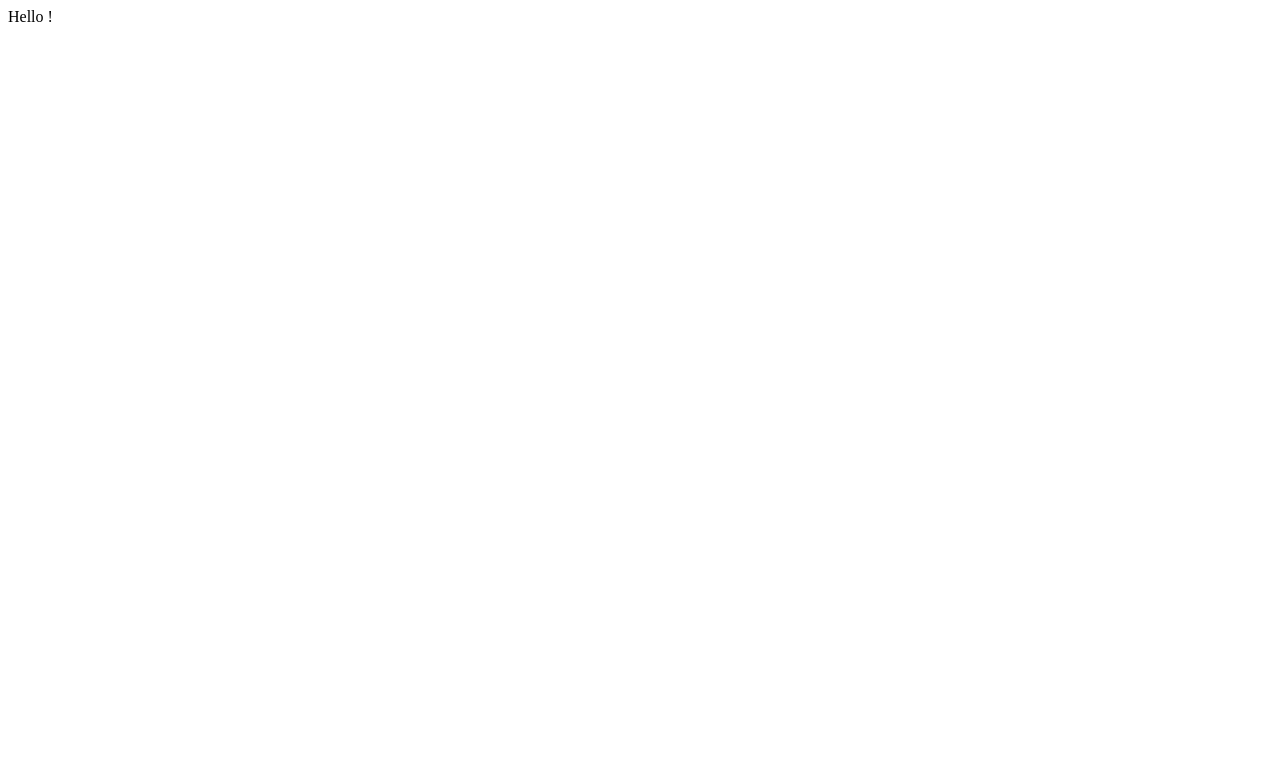
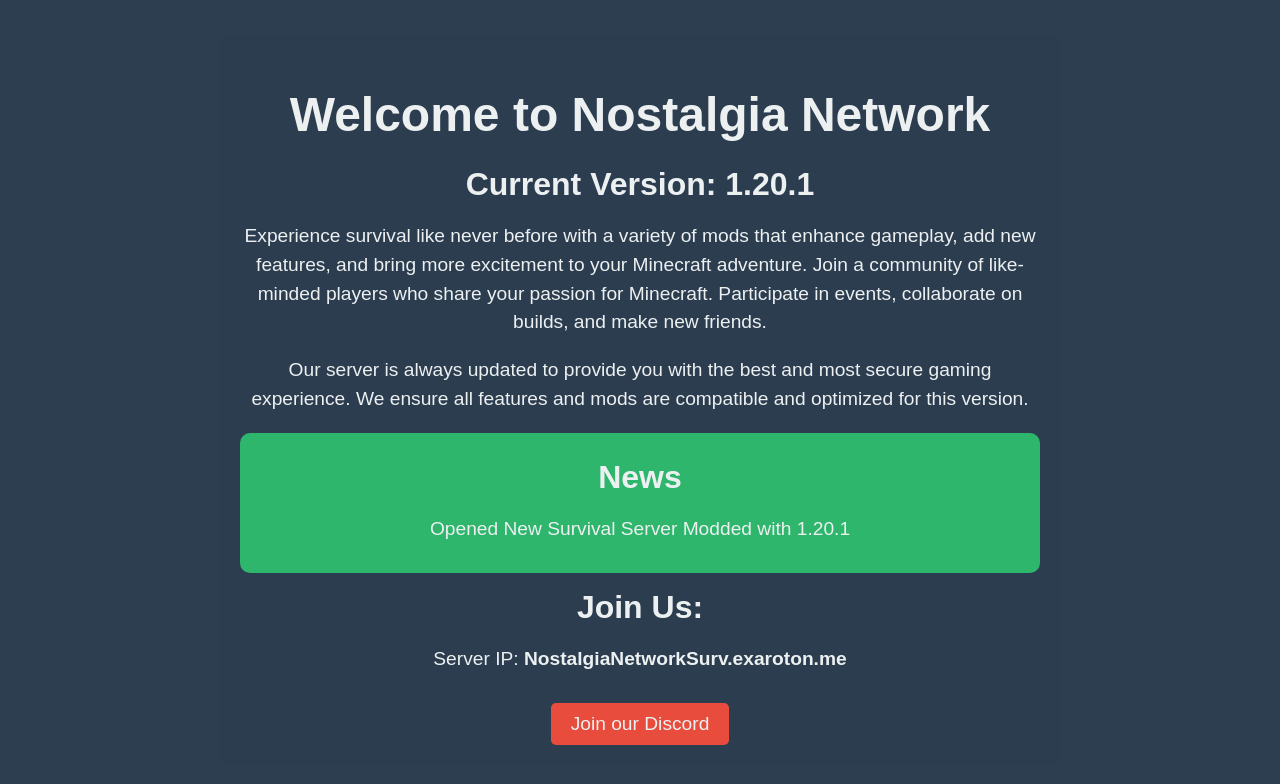
Before and after one commit to NostalgiaNetwork/Website, a plain HTML site: page index.html in a window 1280 px wide. Drawn offline with Linux system fonts and the light colour scheme.

Commit message:
Update index.html

```diff
--- a/index.html
+++ b/index.html
@@ -1 +1,81 @@
-Hello !
+<!DOCTYPE html>
+<html lang="en">
+<head>
+    <meta charset="UTF-8">
+    <meta name="viewport" content="width=device-width, initial-scale=1.0">
+    <title>Nostalgia Network</title>
+    <style>
+        body {
+            font-family: Arial, sans-serif;
+            background-color: #2c3e50;
+            color: #ecf0f1;
+            margin: 0;
+            padding: 0;
+            display: flex;
+            flex-direction: column;
+            align-items: center;
+            justify-content: center;
+            min-height: 100vh;
+            text-align: center;
+        }
+        h1 {
+            font-size: 3em;
+            margin-bottom: 0.5em;
+        }
+        h2 {
+            font-size: 2em;
+            margin: 0.5em 0;
+        }
+        p {
+            font-size: 1.2em;
+            line-height: 1.5em;
+        }
+        .container {
+            padding: 20px;
+            background: rgba(44, 62, 80, 0.85);
+            border-radius: 10px;
+            max-width: 800px;
+            margin: 20px;
+        }
+        .news {
+            background: rgba(46, 204, 113, 0.85);
+            padding: 10px;
+            border-radius: 10px;
+            margin: 10px 0;
+        }
+        .button {
+            background: #e74c3c;
+            padding: 10px 20px;
+            border: none;
+            border-radius: 5px;
+            color: #ecf0f1;
+            font-size: 1.2em;
+            text-decoration: none;
+            margin-top: 10px;
+            display: inline-block;
+        }
+        .button:hover {
+            background: #c0392b;
+        }
+    </style>
+</head>
+<body>
+    <div class="container">
+        <h1>Welcome to Nostalgia Network</h1>
+        <h2>Current Version: 1.20.1</h2>
+        <p>
+            Experience survival like never before with a variety of mods that enhance gameplay, add new features, and bring more excitement to your Minecraft adventure. Join a community of like-minded players who share your passion for Minecraft. Participate in events, collaborate on builds, and make new friends.
+        </p>
+        <p>
+            Our server is always updated to provide you with the best and most secure gaming experience. We ensure all features and mods are compatible and optimized for this version.
+        </p>
+        <div class="news">
+            <h2>News</h2>
+            <p>Opened New Survival Server Modded with 1.20.1</p>
+        </div>
+        <h2>Join Us:</h2>
+        <p>Server IP: <strong>NostalgiaNetworkSurv.exaroton.me</strong></p>
+        <a href="https://discord.gg/hC4yBAFVEC" class="button">Join our Discord</a>
+    </div>
+</body>
+</html>
```
